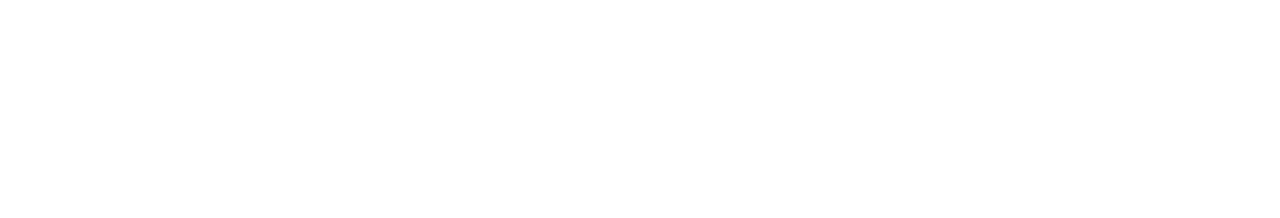
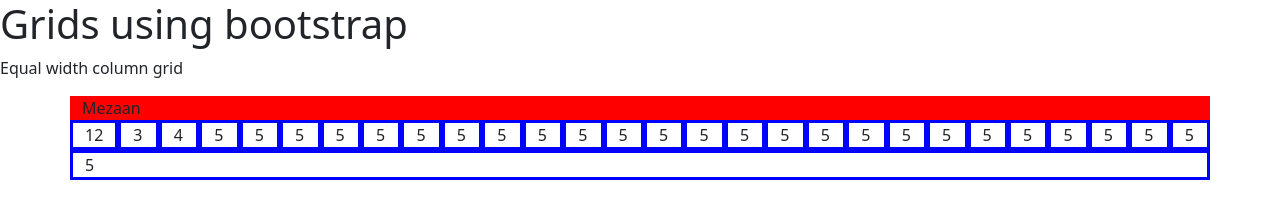
Before and after one commit to surt1yo/html, a plain HTML site: page boot/boot1/index.html in a window 1280 px wide. Drawn offline with nearby package versions, Linux system fonts and the light colour scheme.

Commit message:
initial commit

```diff
--- a/boot/boot1/index.html
+++ b/boot/boot1/index.html
@@ -9,6 +9,57 @@
     <meta charset="utf-8">
     <meta name="viewport" content="width=device-width">
     <title>replit</title>
+    <link href="https://cdn.jsdelivr.net/npm/bootstrap@5.3.8/dist/css/bootstrap.min.css" rel="stylesheet"
+      integrity="sha384-sRIl4kxILFvY47J16cr9ZwB07vP4J8+LH7qKQnuqkuIAvNWLzeN8tE5YBujZqJLB" crossorigin="anonymous">
+    <script src="https://cdn.jsdelivr.net/npm/bootstrap@5.3.8/dist/js/bootstrap.bundle.min.js" integrity="sha384-FKyoEForCGlyvwx9Hj09JcYn3nv7wiPVlz7YYwJrWVcXK/BmnVDxM+D2scQbITxI" crossorigin="anonymous"></script>
+  </head>
+  <style>
+    .col{
+      border: 3px solid blue;
+    }
+  </style>
+  <body>
+    <h1>
+      Grids using bootstrap
+    </h1>
+    <p>Equal width column grid</p>
+    <div class="container">
+      <div class="row">
+        <div class="col-md-8, col-xs-8" style="background-color: red;">
+          Mezaan
+        </div>
+        <div class="col">
+          12
+        </div>
+        <div class="col">3</div>
+        <div class="col">4</div>
+        <div class="col">5</div>
+        <div class="col">5</div>
+        <div class="col">5</div>
+        <div class="col">5</div>
+        <div class="col">5</div>
+        <div class="col">5</div>
+        <div class="col">5</div>
+        <div class="col">5</div>
+        <div class="col">5</div>
+        <div class="col">5</div>
+        <div class="col">5</div>
+        <div class="col">5</div>
+        <div class="col">5</div>
+        <div class="col">5</div>
+        <div class="col">5</div>
+        <div class="col">5</div>
+        <div class="col">5</div>
+        <div class="col">5</div>
+        <div class="col">5</div>
+        <div class="col">5</div>
+        <div class="col">5</div>
+        <div class="col">5</div>
+        <div class="col">5</div>
+        <div class="col">5</div>
+        <div class="col">5</div>
+        <div class="col">5</div>
 
-
-  </head>
+      </div>
+    </div>
+  </body>
```
Also changed, not shown: boot/boot1/index1.html (+20 -0 lines), boot/boot1/index2.html (+21 -0 lines).
